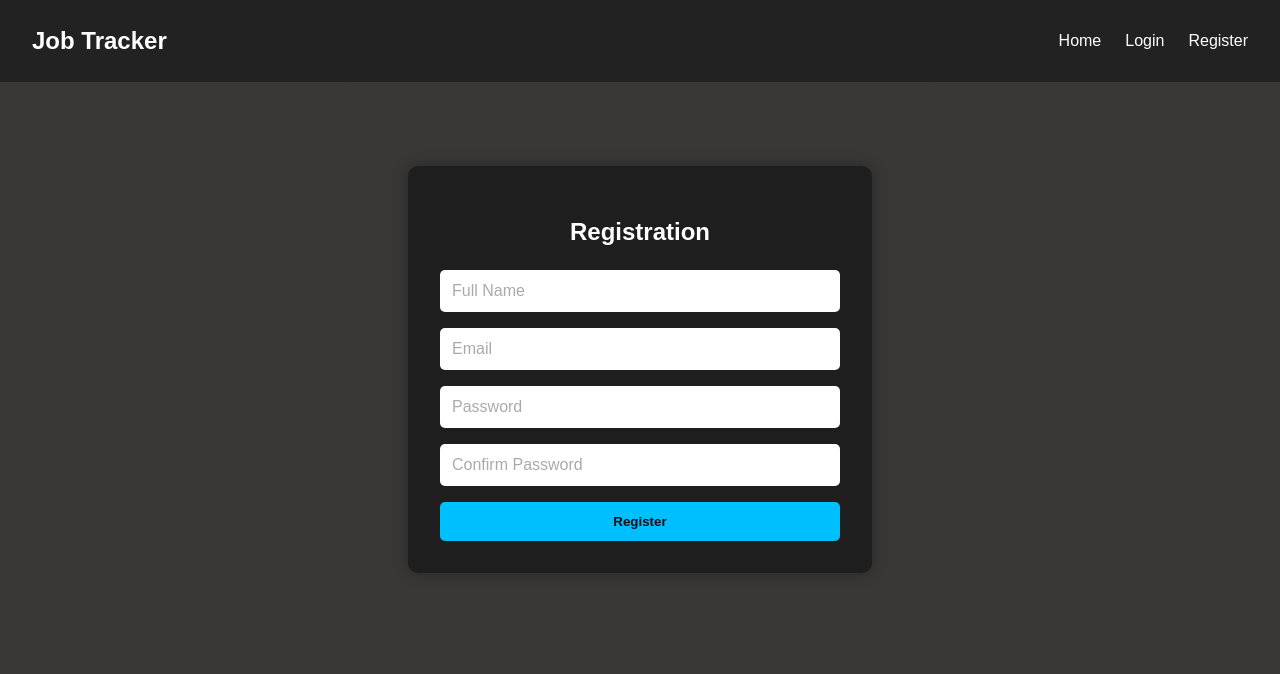
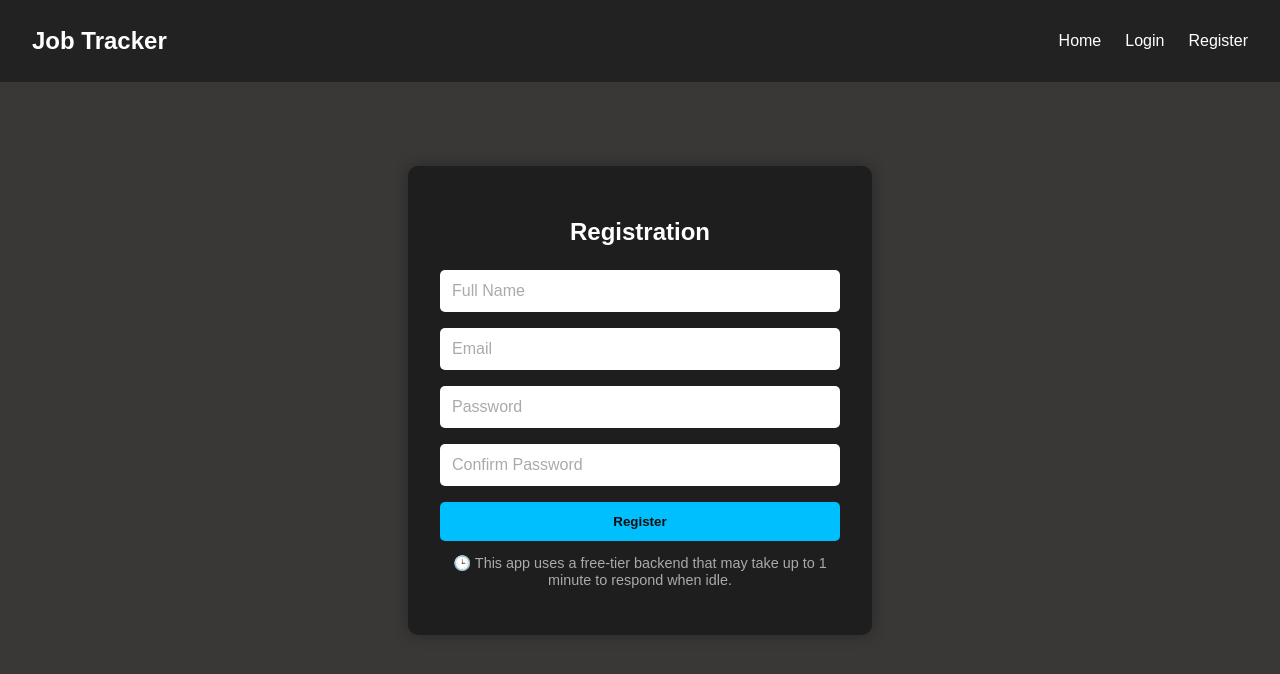
Before and after one commit to Josefbautista94/Joses-Job-Tracker, a React (Vite) app in the folder Frontend/: page /register in a window 1280 px wide. Shown: the top 674 px of the page. Built offline with nearby package versions, Linux system fonts and the light colour scheme.

Commit message:
Add server delay notice to login and registration pages for Render cold start info

```diff
--- a/Frontend/src/pages/Login/Login.jsx
+++ b/Frontend/src/pages/Login/Login.jsx
@@ -42,11 +42,7 @@ function Login() {
       setUser(data.user); // Updates the global login state (AuthContext) so the rest of the app knows a user is now logged in.
 
       navigate("/applications"); // Redirects the user to the /applications page right after a successful login.
-      console.log("Login response:", res.status, data);
-      console.log("Saved token:", data.token);
-      console.log("Saved user:", data.user);
-      console.log("User set in context!");
-      console.log("Navigating to /applications...");
+
     } catch (err) {
       setError(err.message); //If anything fails during the login process (like bad password, no response), this displays the error to the user.
     }
@@ -82,6 +78,10 @@ function Login() {
         {/* Submit button — triggers form submit */}
         <button type="submit">Login</button>
       </form>
+   <p style={{ fontSize: "0.9rem", color: "#aaa", textAlign: "center", marginTop: "1rem" }}>
+  🕒 Server may take up to 1 minute to respond due to free-tier hosting (cold start).
+</p>
+
     </div>
   );
 }
--- a/Frontend/src/pages/Register/Register.jsx
+++ b/Frontend/src/pages/Register/Register.jsx
@@ -90,6 +90,9 @@ function Register() {
         />
         <button type="submit">Register</button>
       </form>
+ <p style={{ fontSize: "0.9rem", color: "#aaa", textAlign: "center" }}>
+  🕒 This app uses a free-tier backend that may take up to 1 minute to respond when idle.
+</p>
     </div>
   );
 }
```
